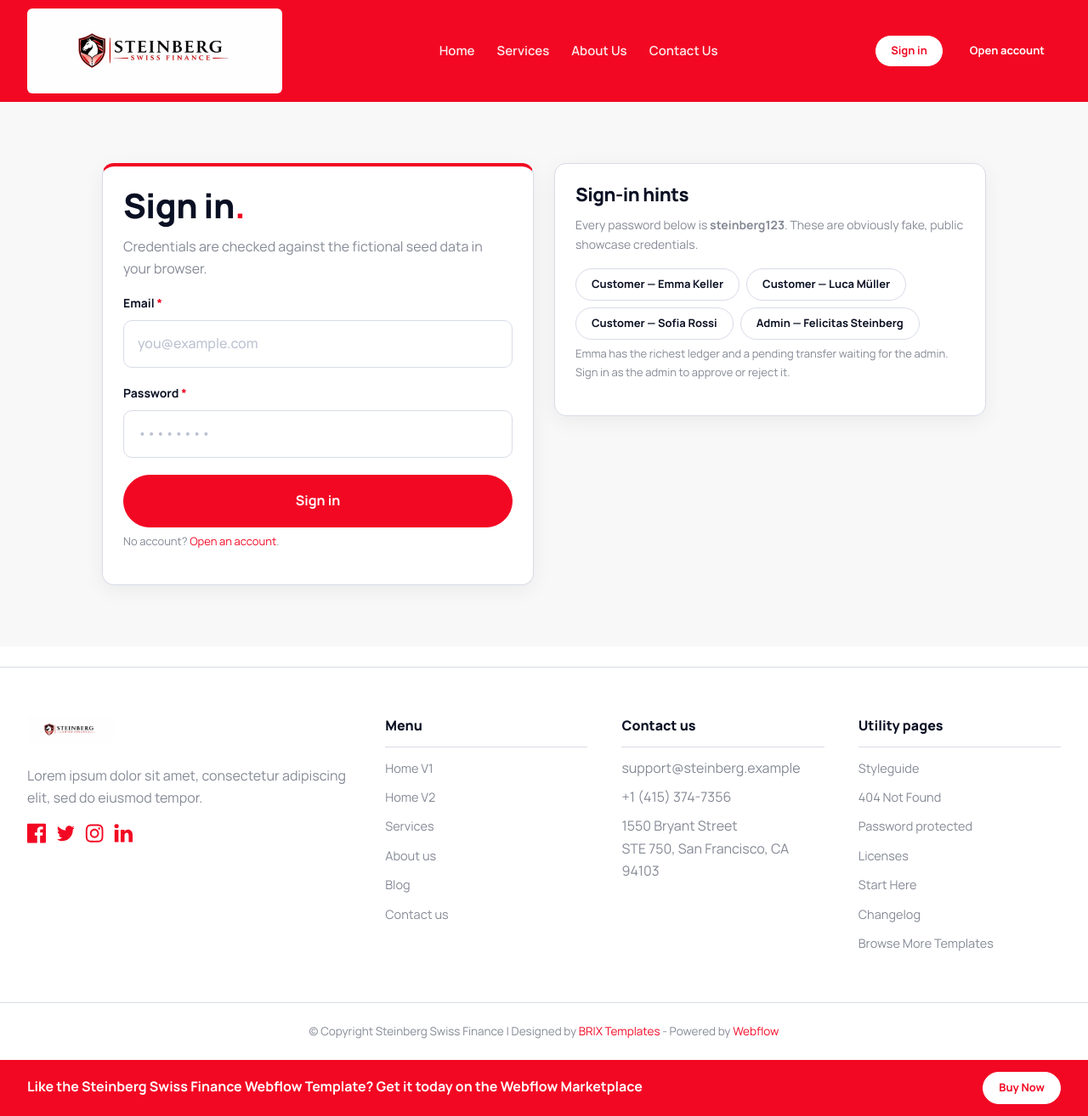
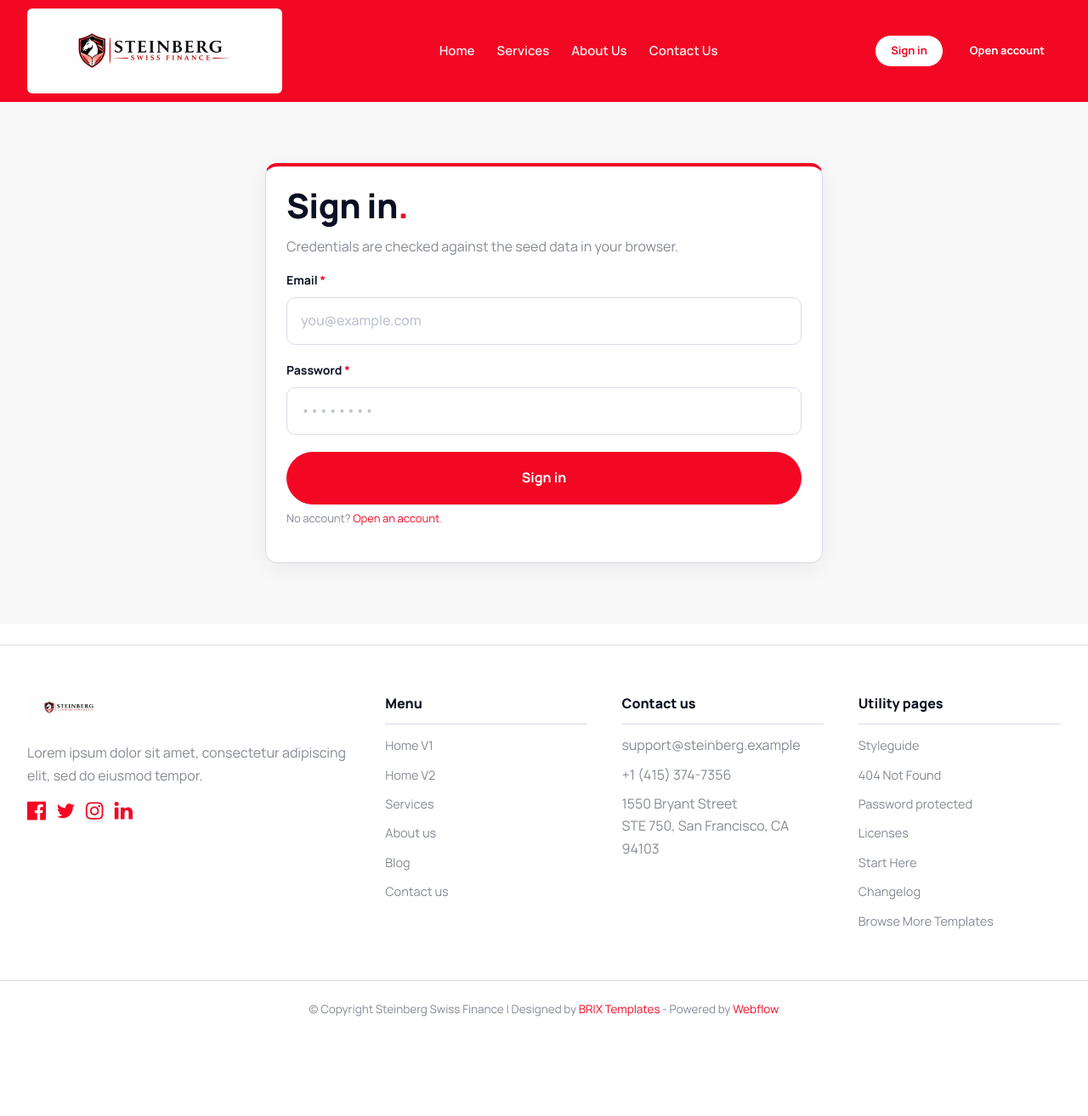
Before and after one commit to steinbergswiss/steinberg-swiss-finance, a React (Vite) app: page /#/signin in a window 1280 px wide. Shown: the whole page at 85% size. After the commit the page ends 1221 px from the top, so only its background shows below. Built offline with nearby package versions, Linux system fonts and the light colour scheme.

Commit message:
Remove footer template banner, sign-in hints and fictional/fake wording

```diff
--- a/src/components/layout.jsx
+++ b/src/components/layout.jsx
@@ -111,20 +111,6 @@ export function PublicFooter() {
           <a href="https://webflow.com/" target="_blank" rel="noreferrer">Webflow</a>
         </div>
       </div>
-      <div style={{ background: '#f20823', color: '#fff', padding: '14px 0' }}>
-        <div className="container flex items-center justify-between" style={{ flexWrap: 'wrap', gap: 10 }}>
-          <div style={{ fontWeight: 700 }}>Like the Steinberg Swiss Finance Webflow Template? Get it today on the Webflow Marketplace</div>
-          <a
-            className="btn btn-sm"
-            style={{ background: '#fff', color: '#f20823', borderColor: '#fff' }}
-            href="https://webflow.com/templates/html/banca-bank-website-template"
-            target="_blank"
-            rel="noreferrer"
-          >
-            Buy Now
-          </a>
-        </div>
-      </div>
     </footer>
   );
 }
--- a/src/data/seed.js
+++ b/src/data/seed.js
@@ -1,4 +1,4 @@
-// Seed data — 100% fictional data.
+// Seed data — 100% sample data.
 // No real people, credentials, account numbers or card numbers.
 // Passwords are plain text on purpose: this is a client-side app and the
 // README explains that a real backend must hash them server-side.
@@ -187,7 +187,7 @@ export function buildSeed() {
   const ticketMessages = [
     { id: 1, supportTicketId: 1, message: 'My debit card shows as blocked while I am abroad. This is a message to test the ticket flow.', senderId: 2, createdAt: daysAgo(2) },
     { id: 2, supportTicketId: 2, message: 'How can I export the last three months of my statement?', senderId: 3, createdAt: daysAgo(14) },
-    { id: 3, supportTicketId: 2, message: 'Reply: open Statements, pick a date range and use Print / CSV. Everything is fictional data.', senderId: 1, createdAt: daysAgo(13) },
+    { id: 3, supportTicketId: 2, message: 'Reply: open Statements, pick a date range and use Print / CSV. Everything is sample data.', senderId: 1, createdAt: daysAgo(13) },
     { id: 4, supportTicketId: 2, message: 'Got it, thank you!', senderId: 3, createdAt: daysAgo(12) },
   ];
 
@@ -195,7 +195,7 @@ export function buildSeed() {
     {
       id: 1,
       title: 'Welcome to Steinberg Swiss Finance',
-      body: 'Everything in this app is fictional: the bank, the people, the accounts and the cards are all fictional data. There is no real money anywhere in this application.',
+      body: 'Everything in this app is a sample: the bank, the people, the accounts and the cards are all sample data. There is no real money anywhere in this application.',
       status: 1,
       createdAt: daysAgo(30),
       updatedAt: daysAgo(30),
@@ -212,10 +212,10 @@ export function buildSeed() {
 
   const settings = {
     site_title: 'Steinberg Swiss Finance',
-    company_name: 'Steinberg Swiss Finance AG (fictional)',
+    company_name: 'Steinberg Swiss Finance AG',
     email: 'support@steinberg.example',
     phone: '+41 00 000 00 00',
-    address: '1 Alpenstrasse, 8000 Zürich — fictional address',
+    address: '1 Alpenstrasse, 8000 Zürich',
     currency_position: 'left',
     date_format: 'd M Y',
     time_format: 'H:i',
--- a/src/pages/customer/Beneficiaries.jsx
+++ b/src/pages/customer/Beneficiaries.jsx
@@ -47,7 +47,7 @@ export default function Beneficiaries() {
 
       <p className="mg-bottom-24">
         Saved payees for the transfer form. The PHP script has no beneficiary table — this screen is a
-        showcase extension; the entries are fictional and local only.
+        showcase extension; the entries are local only.
       </p>
 
       {mine.length === 0 ? (
@@ -94,7 +94,7 @@ export default function Beneficiaries() {
             <Field label="Account number" required>
               <input className="input mono" value={form.accountNumber} onChange={(e) => setForm({ ...form, accountNumber: e.target.value })} />
             </Field>
-            <Field label="Bank" required hint="Use a fictional bank name, e.g. Helvetia Credit Bank.">
+            <Field label="Bank" required hint="Use a bank name, e.g. Helvetia Credit Bank.">
               <input className="input" value={form.bank} onChange={(e) => setForm({ ...form, bank: e.target.value })} />
             </Field>
             <Field label="Nickname">
--- a/src/pages/customer/Cards.jsx
+++ b/src/pages/customer/Cards.jsx
@@ -15,12 +15,12 @@ export default function Cards() {
     <>
       <div className="page-title-row">
         <h1>Cards</h1>
-        <span className="badge badge-neutral">Masked fake PANs</span>
+        <span className="badge badge-neutral">Masked PANs</span>
       </div>
 
       <p className="mg-bottom-24">
-        The PHP dashboard shows cards with masked numbers (•••• •••• ••••). The fake PANs below use the
-        fictional "4000…" range and belong to no payment network.
+        The PHP dashboard shows cards with masked numbers (•••• •••• ••••). The PANs below use the
+        "4000…" range and belong to no payment network.
       </p>
 
       {mine.length === 0 ? (
@@ -43,7 +43,7 @@ export default function Cards() {
               </div>
               <div className="flex gap-8 mg-top-16">
                 <button className="btn btn-secondary btn-sm" onClick={() => setRevealed({ ...revealed, [c.id]: !revealed[c.id] })}>
-                  {revealed[c.id] ? 'Hide PAN' : 'Reveal fake PAN'}
+                  {revealed[c.id] ? 'Hide PAN' : 'Reveal PAN'}
                 </button>
                 <button className="btn btn-secondary btn-sm" onClick={() => toggle(c.id)}>
                   {c.status === 'frozen' ? 'Unfreeze' : 'Freeze'}
--- a/src/pages/customer/Statements.jsx
+++ b/src/pages/customer/Statements.jsx
@@ -91,7 +91,6 @@ export default function Statements() {
         <p className="field-hint mg-0">
           {currentUser.name} · {currentUser.accountNumber} · {date1} to {date2} · {rows.length} entries ·
           opening balance {formatMoney(opening, Number(state.settings.base_currency || 1), state.currencies, state.settings)}.
-          All figures are fictional.
         </p>
       </div>
 
--- a/src/pages/public/Rates.jsx
+++ b/src/pages/public/Rates.jsx
@@ -10,9 +10,9 @@ const ACCOUNT_TYPES = [
 ];
 
 const LOAN_TYPES = [
-  ['Personal loan', 'from 4.9% p.a.', 'up to GBP 50,000 (fictional)', '1–5 years'],
-  ['Home loan', 'from 2.9% p.a.', 'up to GBP 1,000,000 (fictional)', '5–15 years'],
-  ['Business loan', 'from 5.4% p.a.', 'up to GBP 250,000 (fictional)', '1–7 years'],
+  ['Personal loan', 'from 4.9% p.a.', 'up to GBP 50,000', '1–5 years'],
+  ['Home loan', 'from 2.9% p.a.', 'up to GBP 1,000,000', '5–15 years'],
+  ['Business loan', 'from 5.4% p.a.', 'up to GBP 250,000', '1–7 years'],
 ];
 
 export default function Rates() {
@@ -26,7 +26,7 @@ export default function Rates() {
         <div className="container">
           <div className="sufix-line" />
           <h1>Rates</h1>
-          <p>Fictional, fixed rates. They never move — no market data feeds are involved.</p>
+          <p>Fixed rates. They never move — no market data feeds are involved.</p>
         </div>
       </div>
 
--- a/src/pages/public/Register.jsx
+++ b/src/pages/public/Register.jsx
@@ -90,7 +90,7 @@ export default function Register() {
             <label className="checkbox-row mg-bottom-16">
               <input type="checkbox" checked={form.agree} onChange={set('agree')} />
               <span>
-                I agree with the fictional <span className="text-bold">privacy policy</span> and{' '}
+                I agree with the <span className="text-bold">privacy policy</span> and{' '}
                 <span className="text-bold">terms of use</span>. This is a showcase — no real agreement is formed.
               </span>
             </label>
--- a/src/pages/public/SignIn.jsx
+++ b/src/pages/public/SignIn.jsx
@@ -2,13 +2,6 @@ import { useState } from 'react';
 import { Link, useLocation, useNavigate } from 'react-router-dom';
 import { useStore } from '../../lib/store.jsx';
 import { Field, Alert } from '../../components/ui.jsx';
-
-const QUICK_ACCOUNTS = [
-  ['Customer — Emma Keller', 'emma@steinberg.example', 'steinberg123', '/app'],
-  ['Customer — Luca Müller', 'luca@steinberg.example', 'steinberg123', '/app'],
-  ['Customer — Sofia Rossi', 'sofia@steinberg.example', 'steinberg123', '/app'],
-  ['Admin — Felicitas Steinberg', 'admin@steinberg.example', 'steinberg123', '/admin'],
-];
 
 export default function SignIn() {
   const { signIn, notify } = useStore();
@@ -36,15 +29,12 @@ export default function SignIn() {
     navigate(target, { replace: true });
   };
 
-  const quick = (email, password) => setForm({ email, password });
-
   return (
     <div className="section" style={{ background: '#f8f8f8', minHeight: '70vh' }}>
-      <div className="container">
-        <div className="grid grid-2" style={{ alignItems: 'start', maxWidth: 1040, margin: '0 auto' }}>
+      <div className="container container-narrow">
         <div className="card card-accent">
           <h2>Sign in<span className="span-primary">.</span></h2>
-            <p>Credentials are checked against the fictional seed data in your browser.</p>
+          <p>Credentials are checked against the seed data in your browser.</p>
           {error && <Alert type="error">{error}</Alert>}
           <form onSubmit={submit} noValidate>
             <Field label="Email" required>
@@ -73,26 +63,6 @@ export default function SignIn() {
             No account? <Link to="/register">Open an account</Link>.
           </p>
         </div>
-
-          <div className="card">
-            <h3>Sign-in hints</h3>
-            <p className="card-subtitle">
-              Every password below is <span className="text-bold">steinberg123</span>. These are obviously fake,
-              public showcase credentials.
-            </p>
-            <div className="flex flex-wrap gap-8">
-              {QUICK_ACCOUNTS.map(([label, email, pass]) => (
-                <button key={email} className="btn btn-ghost btn-sm" onClick={() => quick(email, pass)}>
-                  {label}
-                </button>
-              ))}
-            </div>
-            <p className="field-hint mg-top-16">
-              Emma has the richest ledger and a pending transfer waiting for the admin. Sign in as the admin
-              to approve or reject it.
-            </p>
-          </div>
-        </div>
       </div>
     </div>
   );
```
Also changed, not shown: src/lib/banking.js, 1 other file (tests, documents, lock files or other folders). Lines whose indentation alone changed are shown as unchanged.
